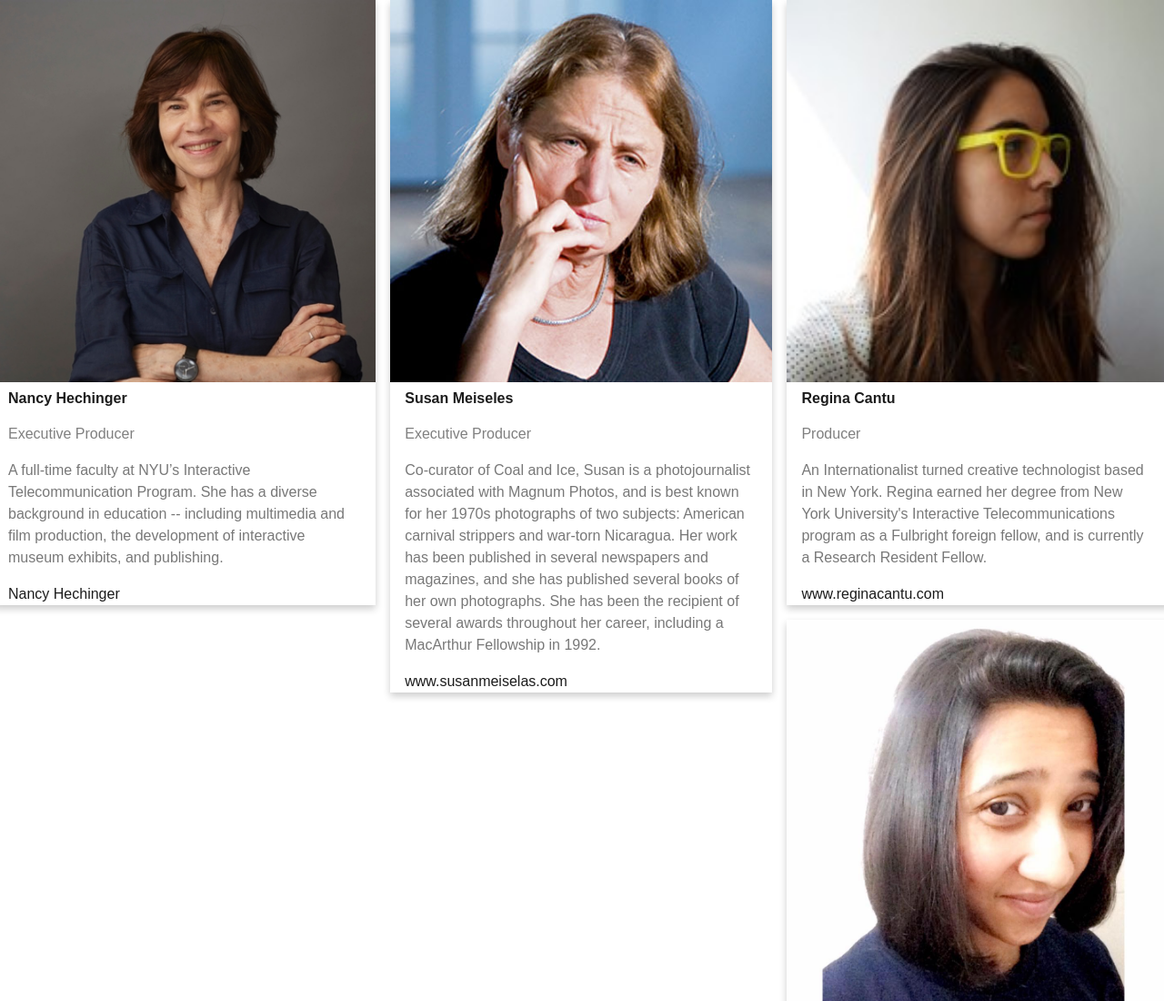
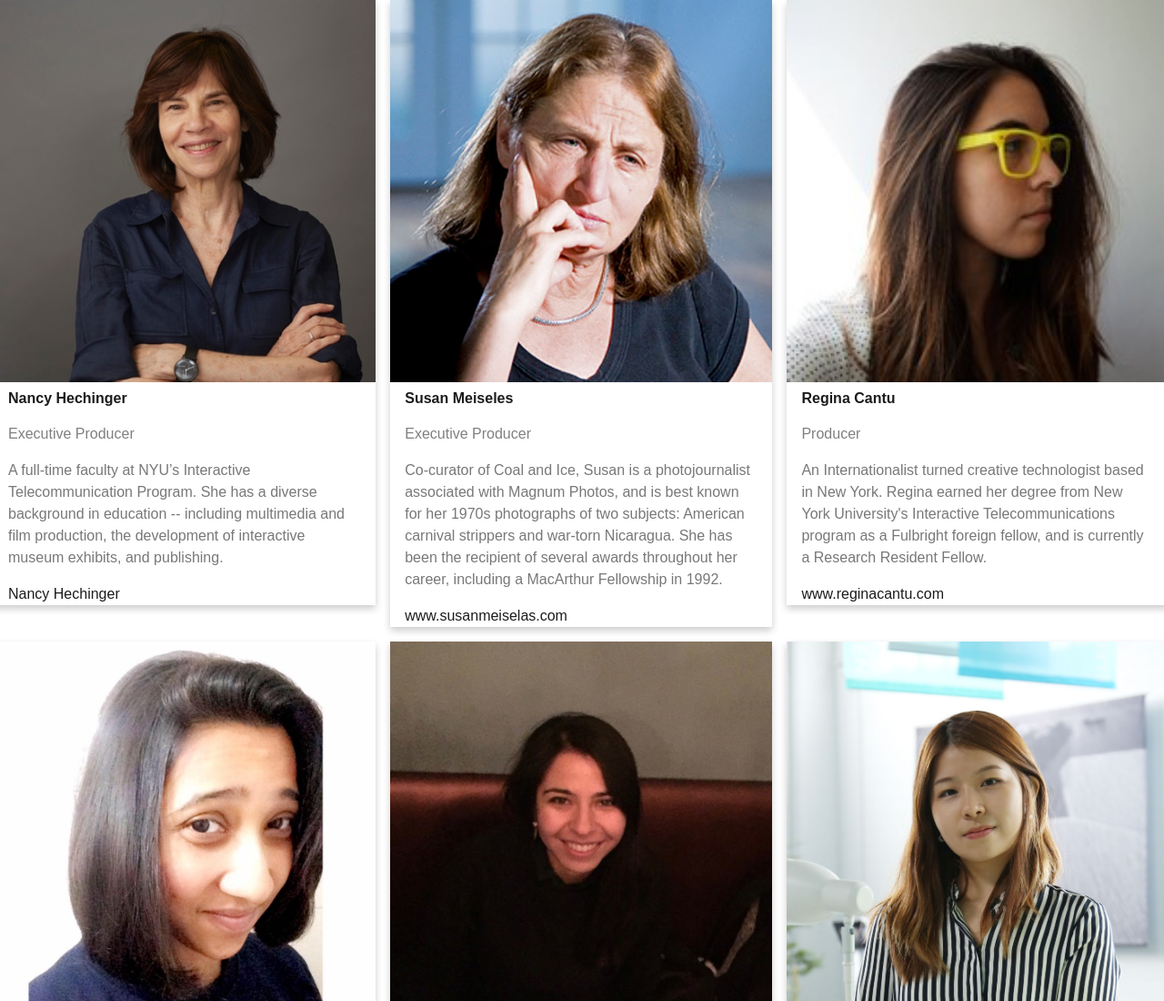
Before and after one commit to matamalaortiz/solutionszone, a plain HTML site: page index-team.html in a window 1280 px wide. Shown: the top 1100 px of the page at 91% size. Drawn offline with Linux system fonts and the light colour scheme; a web font is replaced by a local one.

Commit message:
fixed column on team page

```diff
--- a/index-team.html
+++ b/index-team.html
@@ -30,7 +30,7 @@
           <div class="container">
             <h2>Susan Meiseles</h2>
             <p class="title">Executive Producer</p>
-            <p>Co-curator of Coal and Ice, Susan is a photojournalist associated with Magnum Photos, and is best known for her 1970s photographs of two subjects: American carnival strippers and war-torn Nicaragua. Her work has been published in several newspapers and magazines, and she has published several books of her own photographs. She has been the recipient of several awards throughout her career, including a MacArthur Fellowship in 1992.</p>
+            <p>Co-curator of Coal and Ice, Susan is a photojournalist associated with Magnum Photos, and is best known for her 1970s photographs of two subjects: American carnival strippers and war-torn Nicaragua. She has been the recipient of several awards throughout her career, including a MacArthur Fellowship in 1992.</p>
             <a href="https://www.susanmeiselas.com">www.susanmeiselas.com</a>
           </div>
         </div>
@@ -46,6 +46,7 @@
           </div>
         </div>
       </div>
+    </div>
       <div class="row">
         <div class="column">
           <div class="card">
```
